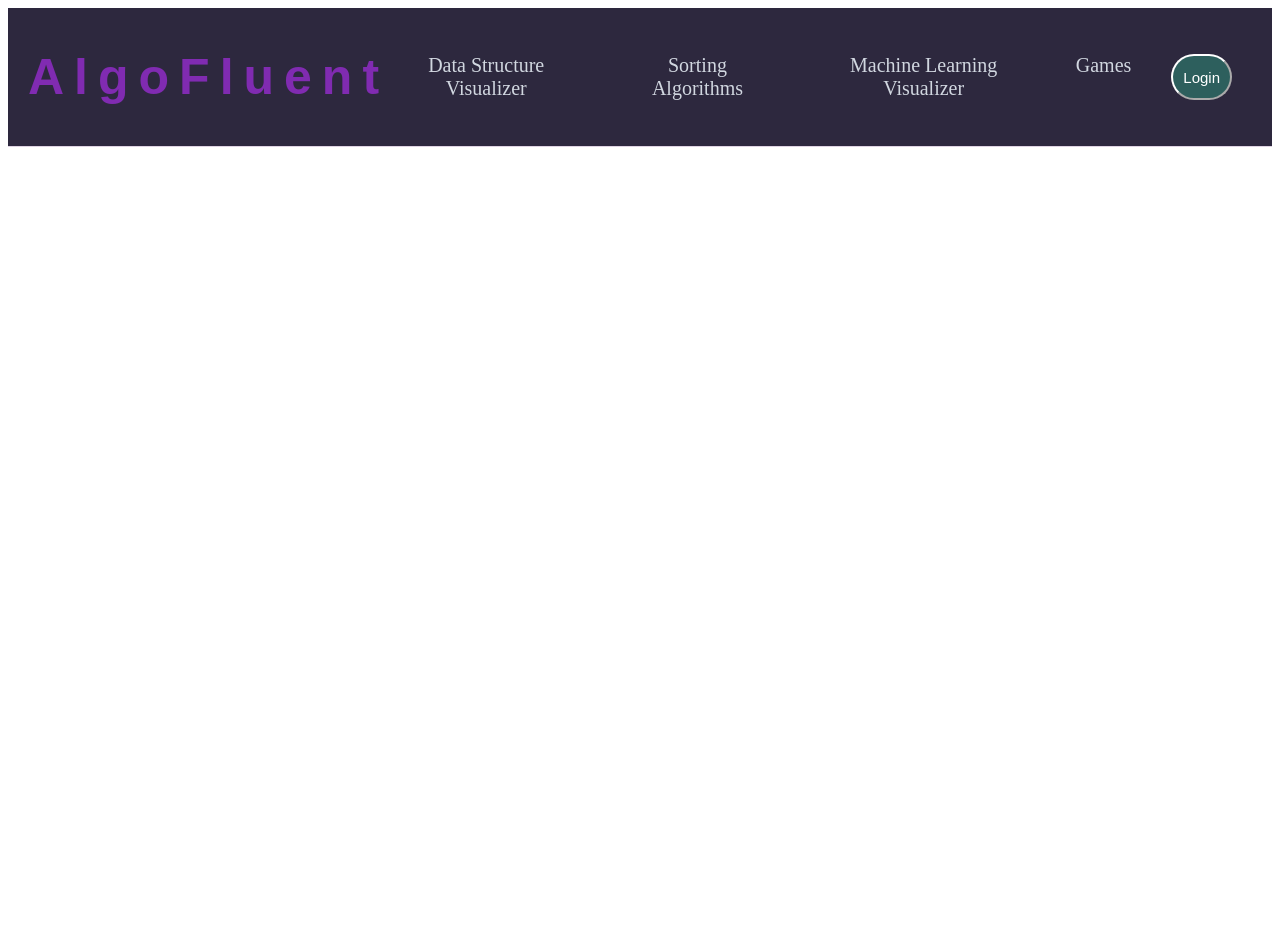
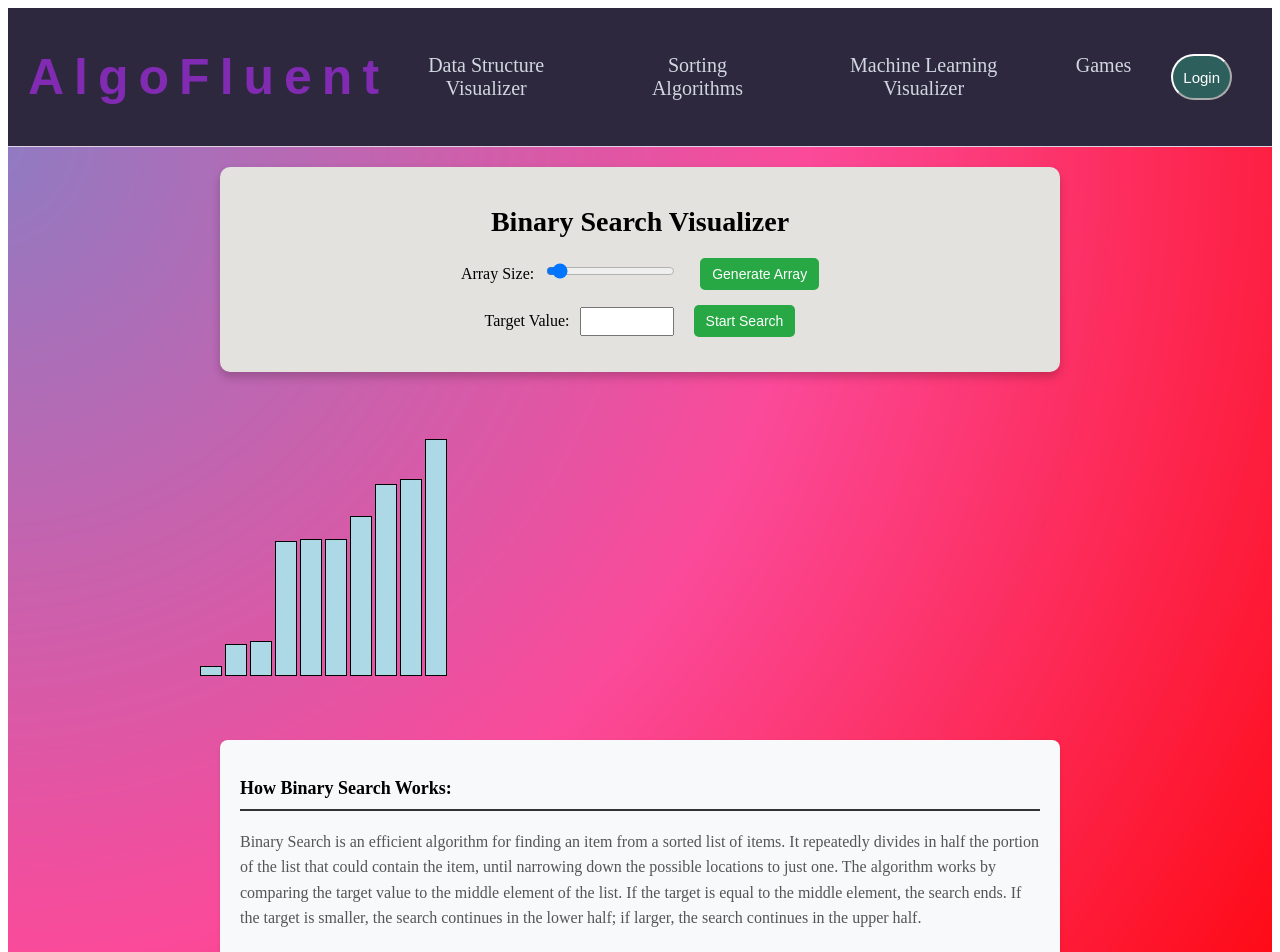
Before and after one commit to darsh175223/Algo-Fluent-Website, a React (Create React App) app in the folder frontend/: page /BinarySearch in a window 1280 px wide. Shown: the top 952 px of the page. Before the commit the page ends 800 px from the top, so only its background shows below. Built offline with nearby package versions, Linux system fonts and the light colour scheme.

Commit message:
Added a Binary Search Visualizaer + explanation

```diff
--- a/frontend/src/App.js
+++ b/frontend/src/App.js
@@ -43,6 +43,9 @@ import BubbleSortQuiz from './pages/BubbleSortQuiz';
 import More_simulations from './pages/More_simulations';
 import Stack from './pages/Stack';
 import Queue from './pages/Queue';
+import BinarySearch from './pages/binarySearch';
+
+
 
 
 
@@ -211,6 +214,7 @@ function App() {
         <Route path="/More_simulations" element={<More_simulations />} />
         <Route path="/Stack" element={<Stack />} />
         <Route path="/Queue" element={<Queue />} />
+        <Route path="/BinarySearch" element={<BinarySearch />} />
 
 
 
--- a/frontend/src/pages/More_simulations.js
+++ b/frontend/src/pages/More_simulations.js
@@ -41,6 +41,10 @@ const UserDashboard = () => {
 <Link to="/Queue">
   <button style={{backgroundColor: '#6a0dad', color: 'white', padding: '15px 32px', margin: '10px', cursor: 'pointer', borderRadius: '5px', display: 'inline-block', textDecoration: 'none', fontSize: '16px'}}>Queue</button>
 </Link>
+<Link to="/binarySearch">
+  <button style={{backgroundColor: '#6a0dad', color: 'white', padding: '15px 32px', margin: '10px', cursor: 'pointer', borderRadius: '5px', display: 'inline-block', textDecoration: 'none', fontSize: '16px'}}>Binary Search</button>
+</Link>
+
 
 
 
--- /dev/null
+++ b/frontend/src/pages/binarySearch.js
@@ -0,0 +1,202 @@
+import React, { useState, useEffect } from 'react';
+
+const BarGraph = ({ array, left, right, mid }) => {
+  return (
+    <div style={{ position: 'relative', height: '500px', width: '80%', margin: 'auto', top: '-280px' }}>
+      {array.map((value, index) => (
+        <div
+          key={index}
+          style={{
+            position: 'absolute',
+            height: value * 2.5 + 'px',
+            width: '20px',
+            bottom: '0',
+            left: `${50 + index * 25}px`,
+            backgroundColor: index === mid ? 'yellow' : index >= left && index <= right ? 'lightblue' : 'lightgray',
+            border: '1px solid black',
+          }}
+        ></div>
+      ))}
+    </div>
+  );
+};
+
+const generateRandomArray = (size) => {
+  return Array.from({ length: size }, () => Math.floor(Math.random() * 100) + 1).sort((a, b) => a - b);
+};
+
+const BinarySearchVisualizer = () => {
+  const [arraySize, setArraySize] = useState(10);
+  const [array, setArray] = useState(generateRandomArray(10));
+  const [target, setTarget] = useState(null);
+  const [left, setLeft] = useState(0);
+  const [right, setRight] = useState(array.length - 1);
+  const [mid, setMid] = useState(null);
+  const [found, setFound] = useState(false);
+  const [searching, setSearching] = useState(false);
+
+  const handleGenerate = () => {
+    setArray(generateRandomArray(arraySize));
+    setLeft(0);
+    setRight(arraySize - 1);
+    setFound(false);
+    setSearching(false);
+    setMid(null);
+  };
+
+  const handleBinarySearch = () => {
+    if (target === null || found) return;
+    setSearching(true);
+    let l = 0;
+    let r = array.length - 1;
+    const intervalId = setInterval(() => {
+      if (l <= r) {
+        const m = Math.floor((l + r) / 2);
+        setMid(m);
+        if (array[m] === target) {
+          setFound(true);
+          clearInterval(intervalId);
+        } else if (array[m] < target) {
+          l = m + 1;
+        } else {
+          r = m - 1;
+        }
+        setLeft(l);
+        setRight(r);
+      } else {
+        clearInterval(intervalId);
+      }
+    }, 500);
+  };
+
+  return (
+    <div style={styles.mainContainer}>
+      <div style={styles.controlPanel}>
+        <h1 style={styles.header}>Binary Search Visualizer</h1>
+        <div style={styles.controls}>
+          <label style={styles.label}>Array Size:</label>
+          <input
+            type="range"
+            min="5"
+            max="100"
+            value={arraySize}
+            onChange={(e) => setArraySize(Number(e.target.value))}
+            style={styles.rangeInput}
+          />
+          <button onClick={handleGenerate} style={styles.button}>
+            Generate Array
+          </button>
+        </div>
+
+        <div style={styles.controls}>
+          <label style={styles.label}>Target Value:</label>
+          <input
+            type="number"
+            onChange={(e) => setTarget(Number(e.target.value))}
+            style={styles.inputField}
+          />
+          <button onClick={handleBinarySearch} style={styles.button}>
+            Start Search
+          </button>
+        </div>
+
+        {found && <p style={styles.successMessage}>Target {target} found at index {mid}!</p>}
+        {searching && !found && <p style={styles.searchingMessage}>Searching...</p>}
+      </div>
+
+      <BarGraph array={array} left={left} right={right} mid={mid} />
+
+      <div style={styles.infoPanel}>
+        <h3 style={styles.infoHeader}>How Binary Search Works:</h3>
+        <p style={styles.infoText}>
+          Binary Search is an efficient algorithm for finding an item from a sorted list of items. It repeatedly divides
+          in half the portion of the list that could contain the item, until narrowing down the possible locations to
+          just one. The algorithm works by comparing the target value to the middle element of the list. If the target
+          is equal to the middle element, the search ends. If the target is smaller, the search continues in the lower
+          half; if larger, the search continues in the upper half.
+        </p>
+      </div>
+    </div>
+  );
+};
+
+const styles = {
+  mainContainer: {
+    backgroundImage: `url(${require('.././pics/Gradient.png')})`,
+    backgroundSize: 'cover',
+    backgroundRepeat: 'no-repeat',
+    minHeight: '100vh',
+    padding: '20px',
+    display: 'flex',
+    flexDirection: 'column',
+    justifyContent: 'center',
+    alignItems: 'center',
+  },
+  controlPanel: {
+    backgroundColor: '#e3e2df',
+    borderRadius: '10px',
+    padding: '20px',
+    marginBottom: '30px',
+    width: '90%',
+    maxWidth: '800px',
+    boxShadow: '0px 5px 10px rgba(0, 0, 0, 0.2)',
+    textAlign: 'center',
+  },
+  header: {
+    fontSize: '28px',
+    marginBottom: '20px',
+  },
+  controls: {
+    marginBottom: '15px',
+  },
+  label: {
+    fontSize: '16px',
+    marginRight: '10px',
+  },
+  rangeInput: {
+    marginRight: '15px',
+  },
+  inputField: {
+    padding: '5px',
+    marginRight: '10px',
+    width: '80px',
+    textAlign: 'center',
+  },
+  button: {
+    padding: '8px 12px',
+    fontSize: '14px',
+    borderRadius: '5px',
+    backgroundColor: '#28a745',
+    color: 'white',
+    cursor: 'pointer',
+    border: 'none',
+    marginLeft: '10px',
+  },
+  successMessage: {
+    color: '#28a745',
+    fontWeight: 'bold',
+  },
+  searchingMessage: {
+    color: '#ffcc00',
+  },
+  infoPanel: {
+    backgroundColor: '#f8f9fa',
+    padding: '20px',
+    borderRadius: '8px',
+    textAlign: 'left',
+    maxWidth: '800px',
+    boxShadow: '0 2px 4px rgba(0,0,0,0.1)',
+    marginTop: '-270px',
+  },
+  infoHeader: {
+    fontSize: '18px',
+    borderBottom: '2px solid #333',
+    paddingBottom: '10px',
+  },
+  infoText: {
+    color: '#555',
+    lineHeight: '1.6',
+  },
+};
+
+export default BinarySearchVisualizer;
```
